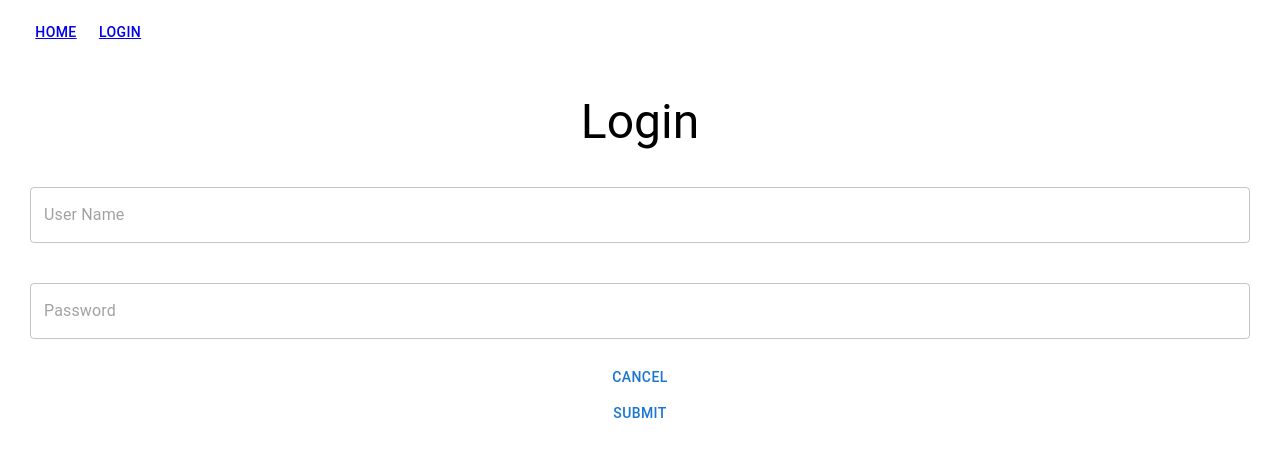
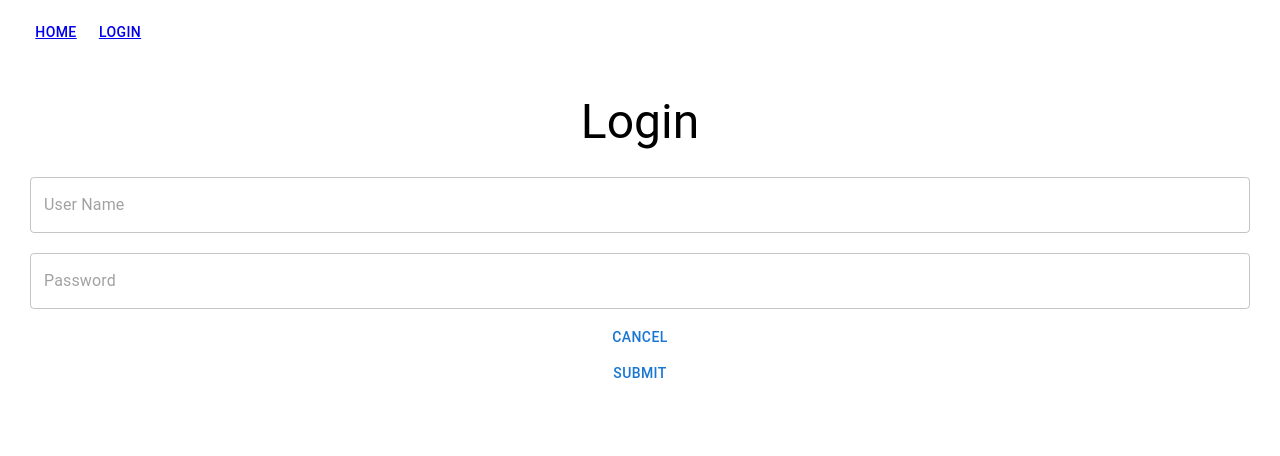
Before and after one commit to Grace-Zhong/login, a React (Create React App) app: page /login in a window 1280 px wide. Shown: the top 456 px of the page. Built offline with nearby package versions, Linux system fonts and the light colour scheme; no server answers.

Commit message:
stype: Update login form style

```diff
--- a/src/components/Login/Login.tsx
+++ b/src/components/Login/Login.tsx
@@ -30,6 +30,7 @@ const Login = () => {
         setOpenSucessMsg={setOpenSuccessMsg}
         setOpenFailMsg={setOpenFailMsg}
       />
+
       <Snackbar
         open={openSucessMsg}
         onClose={handleCloseSuccessMsg}
--- a/src/components/Login/components/LoginForm.style.tsx
+++ b/src/components/Login/components/LoginForm.style.tsx
@@ -5,8 +5,12 @@ const useStyles = makeStyles({
     display: 'flex',
     flexDirection: 'column',
   },
+  error_msg: {
+    fontSize: '12px',
+    color: 'red',
+  },
   textfield: {
-    margin: '20px 0px',
+    margin: '10px 0px',
   }
 });
 
--- a/src/components/Login/components/LoginForm.tsx
+++ b/src/components/Login/components/LoginForm.tsx
@@ -5,6 +5,7 @@ import { useNavigate } from 'react-router';
 import ILoginValues from '../../../common/Interfaces/ILoginValues';
 import { login } from '../../../utils/apiUtils';
 import useStyles from './LoginForm.style';
+import * as Yup from 'yup';
 
 interface IProps {
   setOpenSucessMsg: React.Dispatch<React.SetStateAction<boolean>>;
@@ -36,12 +37,20 @@ const LoginForm = ({ setOpenSucessMsg, setOpenFailMsg } : IProps) => {
     }
   }
 
+  const LoginSchema = Yup.object().shape({
+    username: Yup.string().trim()
+      .required('Username cannot be empty'),
+    password: Yup.string()
+      .required('Password cannot be empty'),
+  });
+
   return (
     <Formik
       initialValues={initialValues}
       onSubmit={loginSubmit}
+      validationSchema={LoginSchema}
     >
-      {({ isSubmitting }) => (
+      {({ isSubmitting, errors, touched }) => (
         <Form className={classes.form}>
           <Field
               id="username"
@@ -50,6 +59,9 @@ const LoginForm = ({ setOpenSucessMsg, setOpenFailMsg } : IProps) => {
               as={TextField}
               className={classes.textfield}
             />
+            {errors.username && touched.username ? (
+            <div className={classes.error_msg}>{errors.username}</div>
+            ) : null}
           <Field
               id="password"
               name="password"
@@ -58,6 +70,9 @@ const LoginForm = ({ setOpenSucessMsg, setOpenFailMsg } : IProps) => {
               as={TextField}
               className={classes.textfield}
             />
+            {errors.password && touched.password ? (
+            <div className={classes.error_msg}>{errors.password}</div>
+          ) : null}
           <Button
             onClick={() => navigate('/')}
           >
```
Also changed, not shown: 1 other file (tests, documents, lock files or other folders). Lines whose indentation alone changed are shown as unchanged.
